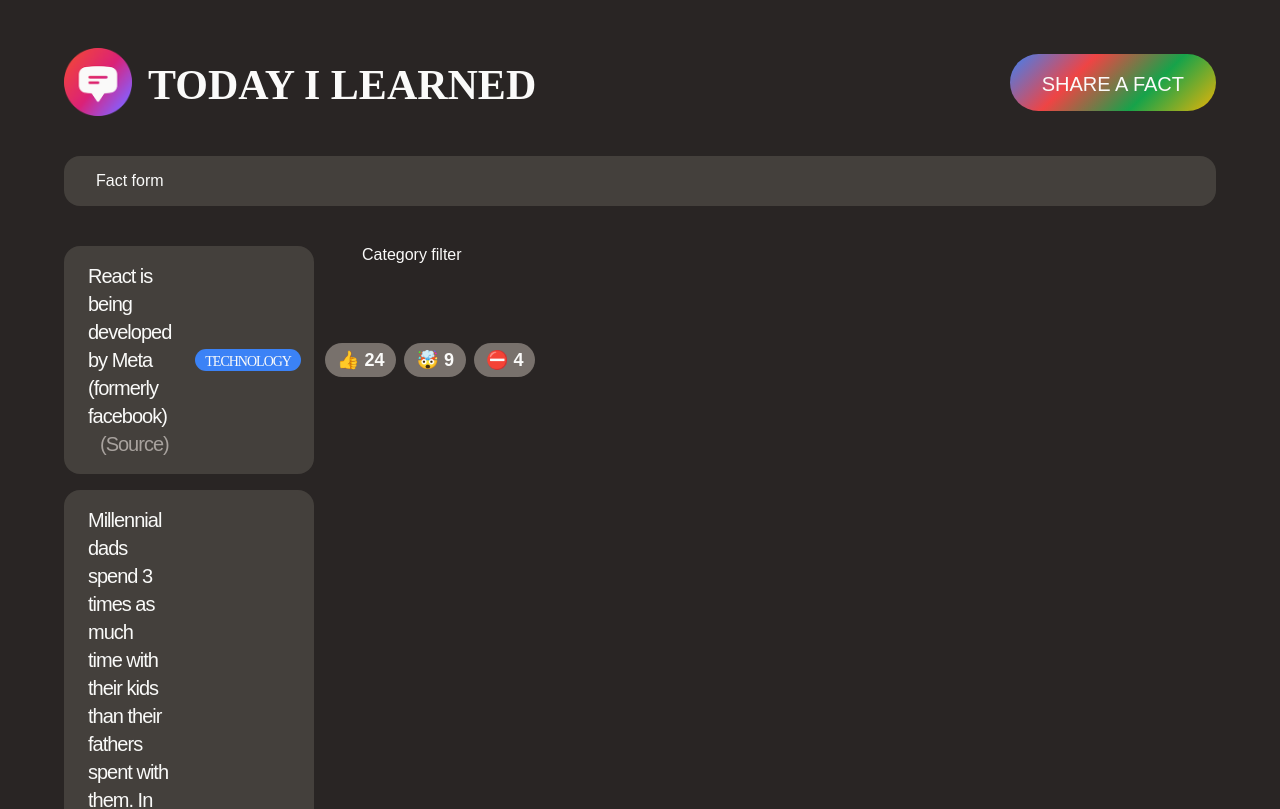
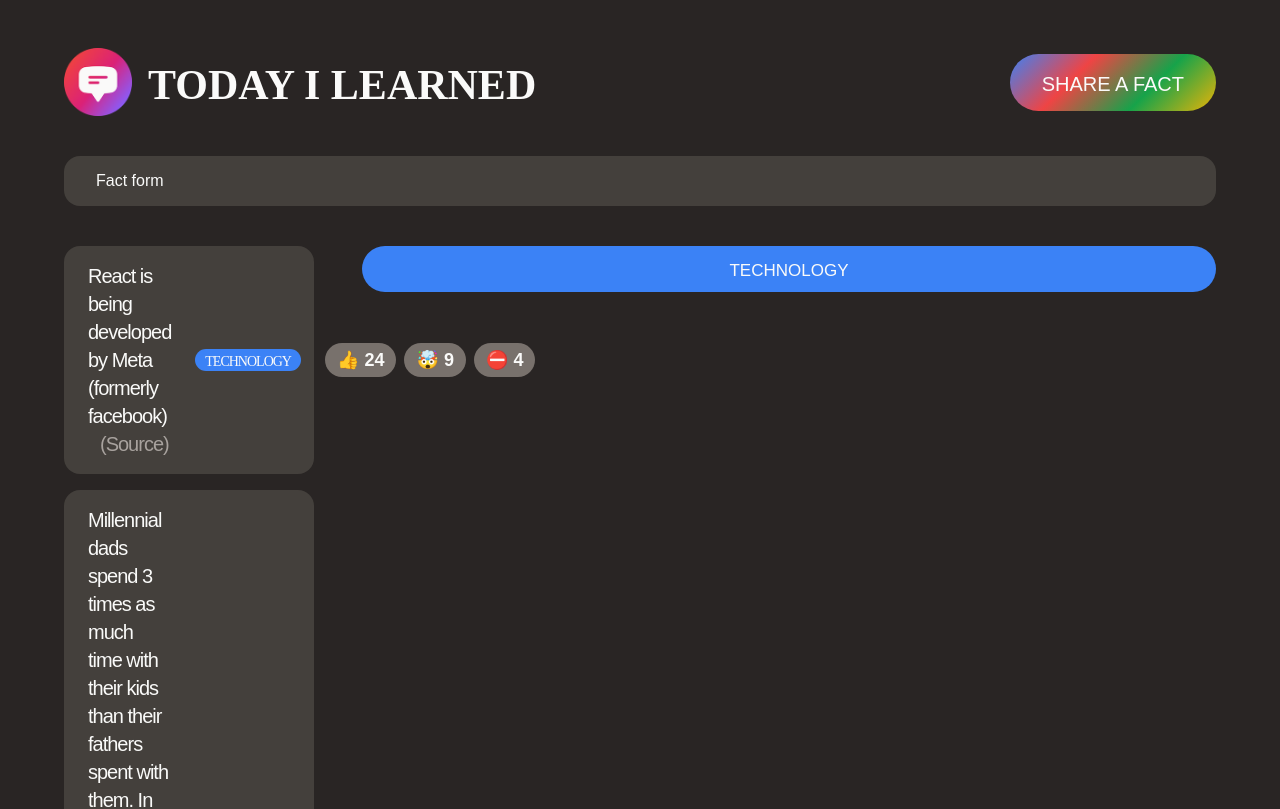
Before and after one commit to yasin1122/jonas-fs-app, a React (Create React App) app in the folder today-i-learned/: page / in a window 1280 px wide. Shown: the top 809 px of the page. Built offline with nearby package versions, Linux system fonts and the light colour scheme; a web font is replaced by a local one.

Commit message:
ul li category filter

```diff
--- a/today-i-learned/src/App.js
+++ b/today-i-learned/src/App.js
@@ -77,7 +77,19 @@ function NewFactForm() {
 }
 
 function CategoryFilter() {
-  return <aside>Category filter</aside>
+  return (
+    <aside>
+      <ul>
+        <li className='category'>
+          <button
+            className='btn btn-category'
+            style={{ backgroundColor: '#3b82f6' }}>
+            Technology
+          </button>
+        </li>
+      </ul>
+    </aside>
+  )
 }
 
 function FactList() {
```
